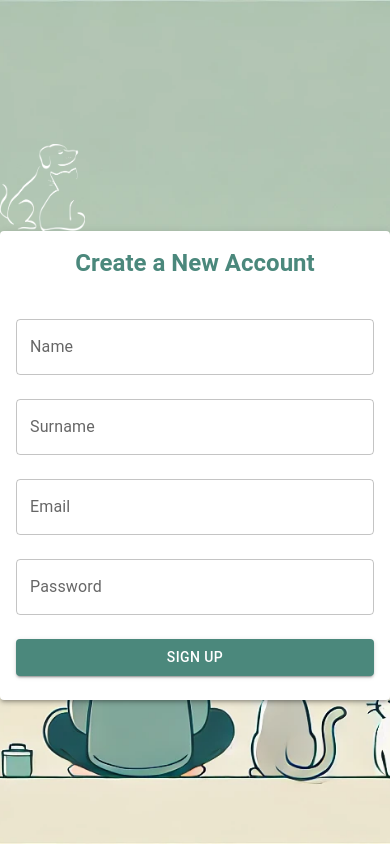
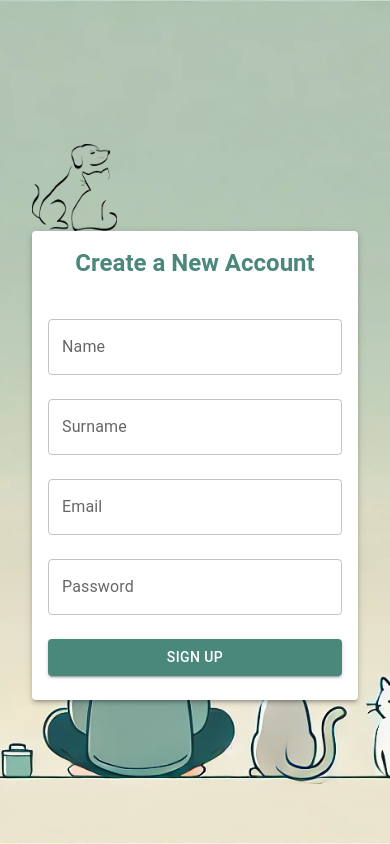
Before and after one commit to PetConnectingTeam/pet-connecting, a Next.js app in the folder frontend/: page /en/signup in a window 390 px wide. Built offline with nearby package versions, Linux system fonts and the light colour scheme.

Commit message:
Mobile SignUp page design

```diff
--- a/frontend/src/app/[locale]/signup/page.tsx
+++ b/frontend/src/app/[locale]/signup/page.tsx
@@ -8,13 +8,15 @@ import {
   Typography,
   Card,
   CardContent,
+  useMediaQuery,
+  useTheme,
 } from "@mui/material";
 import axios from "axios";
 
 import { useRouter } from "next/navigation";
 import { useTranslations } from "next-intl";
 import portrait from "../../../../public/portrait.png";
-import logo from "../../../../public/Logo3.png";
+import logo from "../../../../public/Logo2.png";
 
 const SignUp: React.FC = () => {
   const [name, setName] = React.useState<string>("");
@@ -53,6 +55,9 @@ const SignUp: React.FC = () => {
     }
   };
 
+  const theme = useTheme();
+  const isMobile = useMediaQuery(theme.breakpoints.down("sm"));
+
   return (
     <Box
       sx={{
@@ -67,9 +72,10 @@ const SignUp: React.FC = () => {
         backgroundSize: "cover",
         backgroundPosition: "center",
         zIndex: 1,
+        padding: isMobile ? 2 : 0,
       }}
     >
-      <Box>
+      <Box sx={{ padding: isMobile ? 2 : 0 }}>
         <img src={logo.src} height={85} width={85} alt="PetConnecting" />
         <Card sx={{ maxWidth: 400, width: "100%", boxShadow: 3, zIndex: 2 }}>
           <CardContent>
@@ -136,108 +142,6 @@ const SignUp: React.FC = () => {
         </Card>
       </Box>
     </Box>
-    // <Box
-    //   sx={{
-    //     minHeight: "100vh",
-    //     backgroundColor: "white",
-    //     display: "flex",
-    //     justifyContent: "center",
-    //     alignItems: "center",
-    //   }}
-    // >
-    //   <Container component="main" maxWidth="xs">
-    //     <CssBaseline />
-    //     <Box
-    //       sx={{
-    //         marginTop: 8,
-    //         display: "flex",
-    //         flexDirection: "column",
-    //         alignItems: "center",
-    //       }}
-    //     >
-    //       <Avatar sx={{ m: 1, bgcolor: "secondary.main" }}>
-    //         <LockOutlinedIcon />
-    //       </Avatar>
-    //       <Typography component="h1" variant="h5">
-    //         Sign up
-    //       </Typography>
-    //       <Box component="form" noValidate sx={{ mt: 3 }}>
-    //         <Grid container spacing={2}>
-    //           <Grid item xs={12} sm={6}>
-    //             <TextField
-    //               autoComplete="fname"
-    //               name="firstName"
-    //               variant="outlined"
-    //               required
-    //               fullWidth
-    //               id="firstName"
-    //               label="First Name"
-    //               autoFocus
-    //             />
-    //           </Grid>
-    //           <Grid item xs={12} sm={6}>
-    //             <TextField
-    //               variant="outlined"
-    //               required
-    //               fullWidth
-    //               id="lastName"
-    //               label="Last Name"
-    //               name="lastName"
-    //               autoComplete="lname"
-    //             />
-    //           </Grid>
-    //           <Grid item xs={12}>
-    //             <TextField
-    //               variant="outlined"
-    //               required
-    //               fullWidth
-    //               id="email"
-    //               label="Email Address"
-    //               name="email"
-    //               autoComplete="email"
-    //             />
-    //           </Grid>
-    //           <Grid item xs={12}>
-    //             <TextField
-    //               variant="outlined"
-    //               required
-    //               fullWidth
-    //               name="password"
-    //               label="Password"
-    //               type="password"
-    //               id="password"
-    //               autoComplete="current-password"
-    //             />
-    //           </Grid>
-    //           <Grid item xs={12}>
-    //             <FormControlLabel
-    //               control={
-    //                 <Checkbox value="allowExtraEmails" color="primary" />
-    //               }
-    //               label="I want to receive inspiration, marketing promotions, and updates via email."
-    //             />
-    //           </Grid>
-    //         </Grid>
-    //         <Button
-    //           type="submit"
-    //           fullWidth
-    //           variant="contained"
-    //           color="primary"
-    //           sx={{ mt: 3, mb: 2 }}
-    //         >
-    //           Sign Up
-    //         </Button>
-    //         <Grid container justifyContent="flex-end">
-    //           <Grid item>
-    //             <Link href="/" variant="body2">
-    //               Already have an account? Sign in
-    //             </Link>
-    //           </Grid>
-    //         </Grid>
-    //       </Box>
-    //     </Box>
-    //   </Container>
-    // </Box>
   );
 };
 
```
